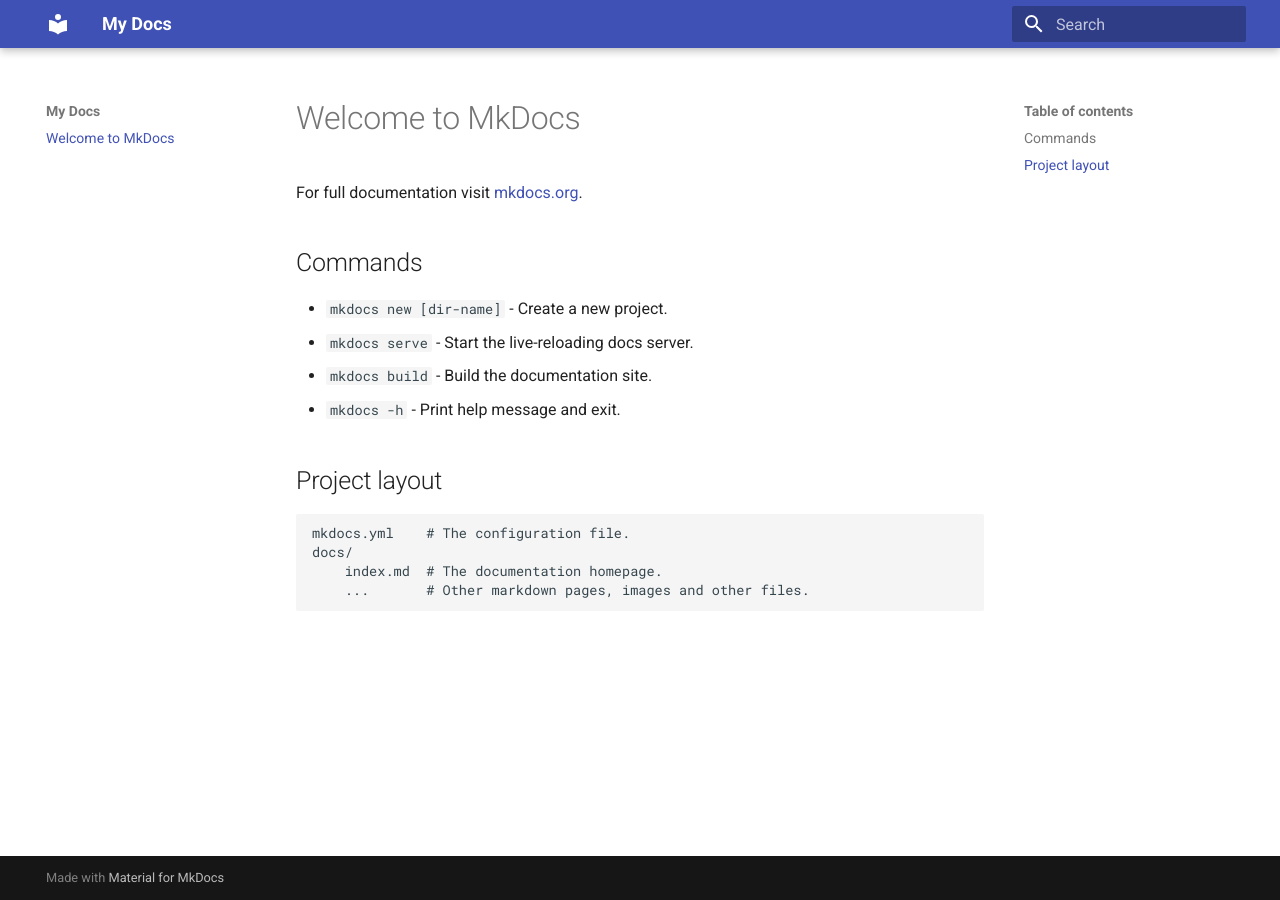
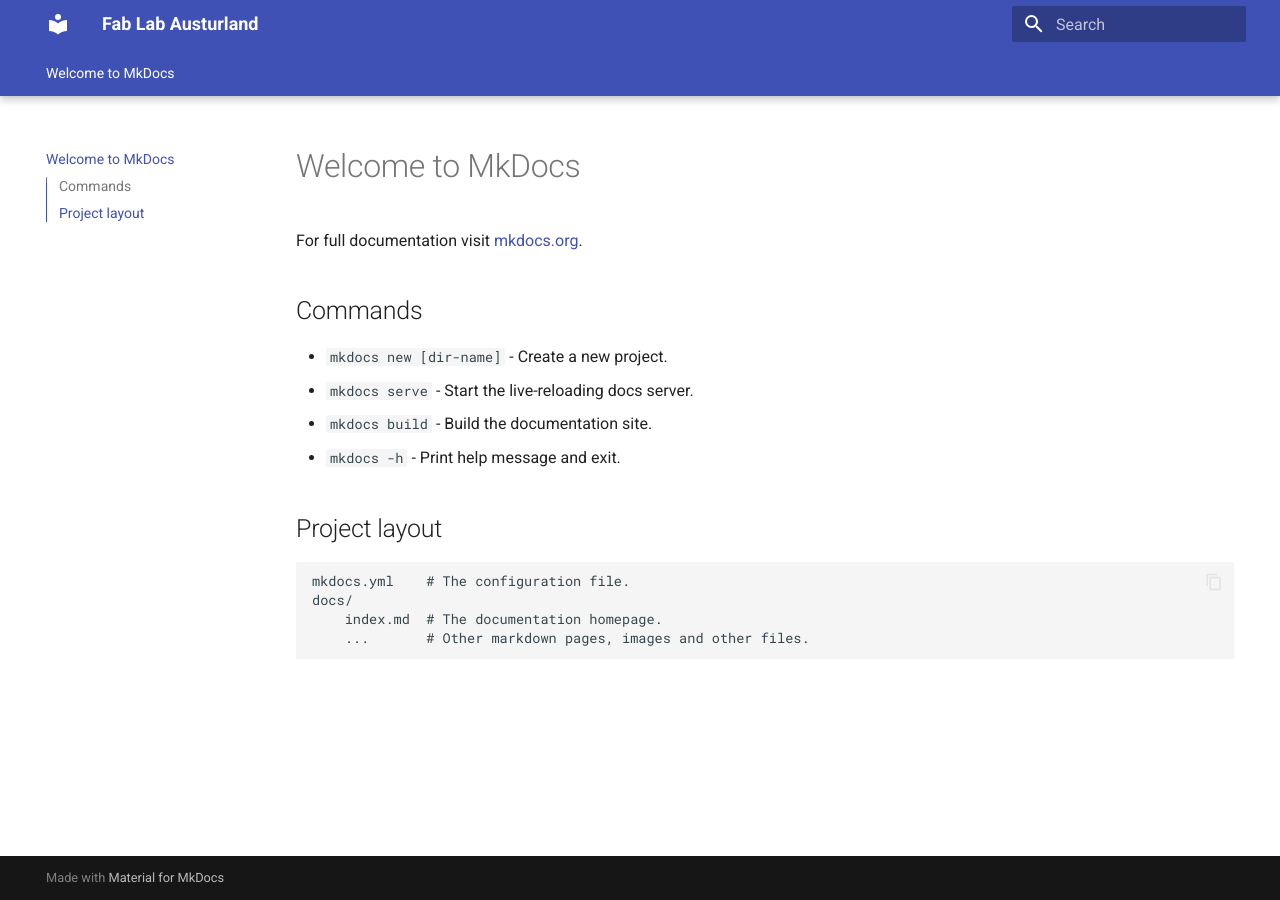
Before and after one commit to Fab-Lab-Austurland/fabaust-site, an MkDocs documentation site: the page built from docs/index.md, in a window 1280 px wide. Built offline with MkDocs 1.6.1 and Material for MkDocs 9.7.7, drawn with Linux system fonts in a browser that asks for light colours.

Commit message:
Navigation and palette

```diff
--- a/mkdocs.yml
+++ b/mkdocs.yml
@@ -1,3 +1,33 @@
-site_name: My Docs
+site_name: Fab Lab Austurland
 theme:
   name: material
+  features:
+  - navigation.tabs
+  - navigation.tabs.sticky
+  - navigation.sections
+  - toc.integrate
+  - navigation.instant
+  - navigation.tracking
+  - navigation.top
+  - search.suggest
+  - search.highlight
+  - content.tabs.link
+  - content.code.annotation
+  - content.code.copy
+language: en
+palette:
+  - scheme: default
+    toggle:
+      icon: material/toggle-switch-off-outline
+      name: Switch to dark mode
+    primary: indigo
+    accent: black
+    scheme: slate
+    toggle:
+      icon: material/toggle-switch
+      name: Switch to light mode
+    primary: indigo
+    accent: cyan
+font:
+  text: Roboto Slab
+  code: Roboto Mono
```
